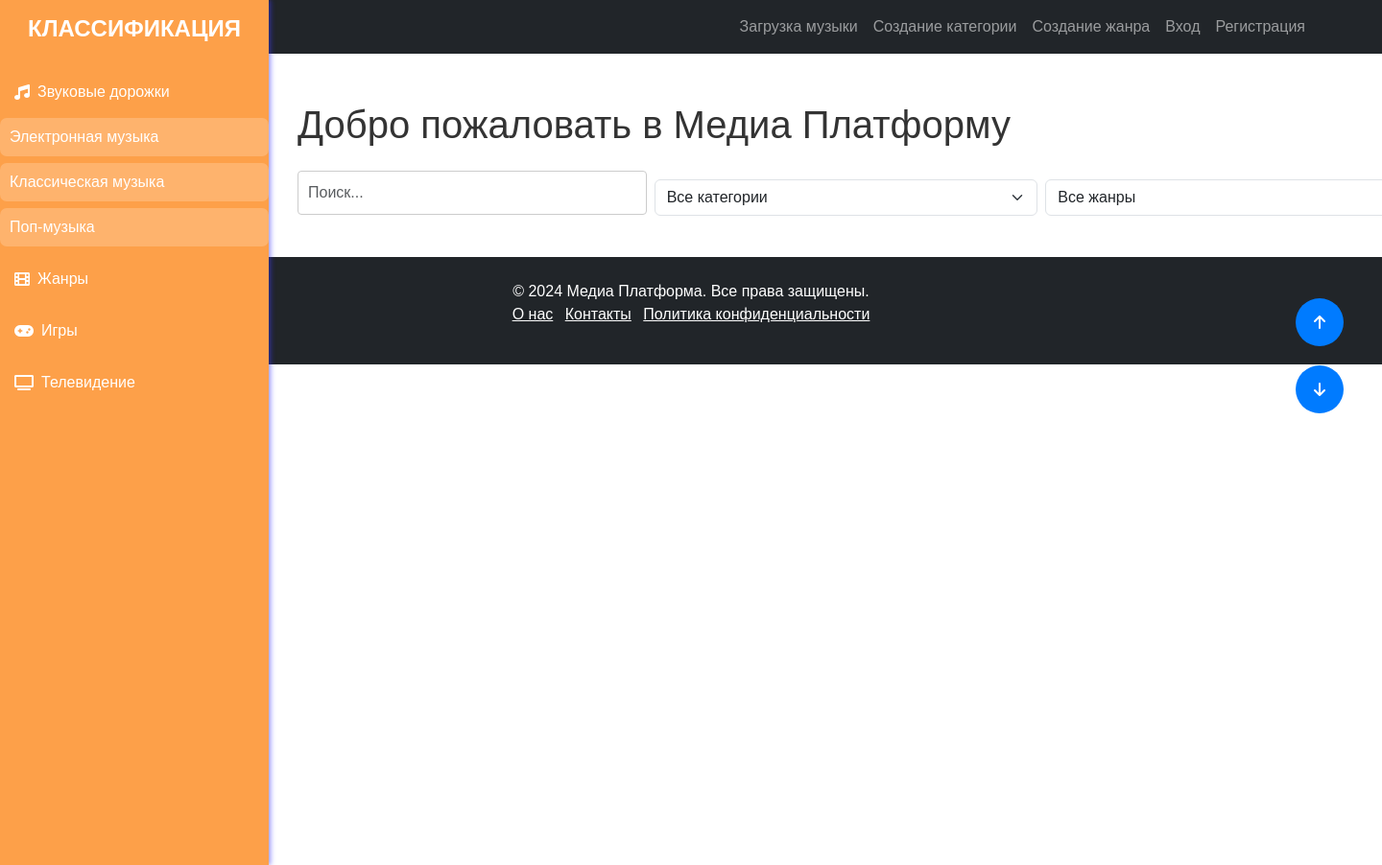
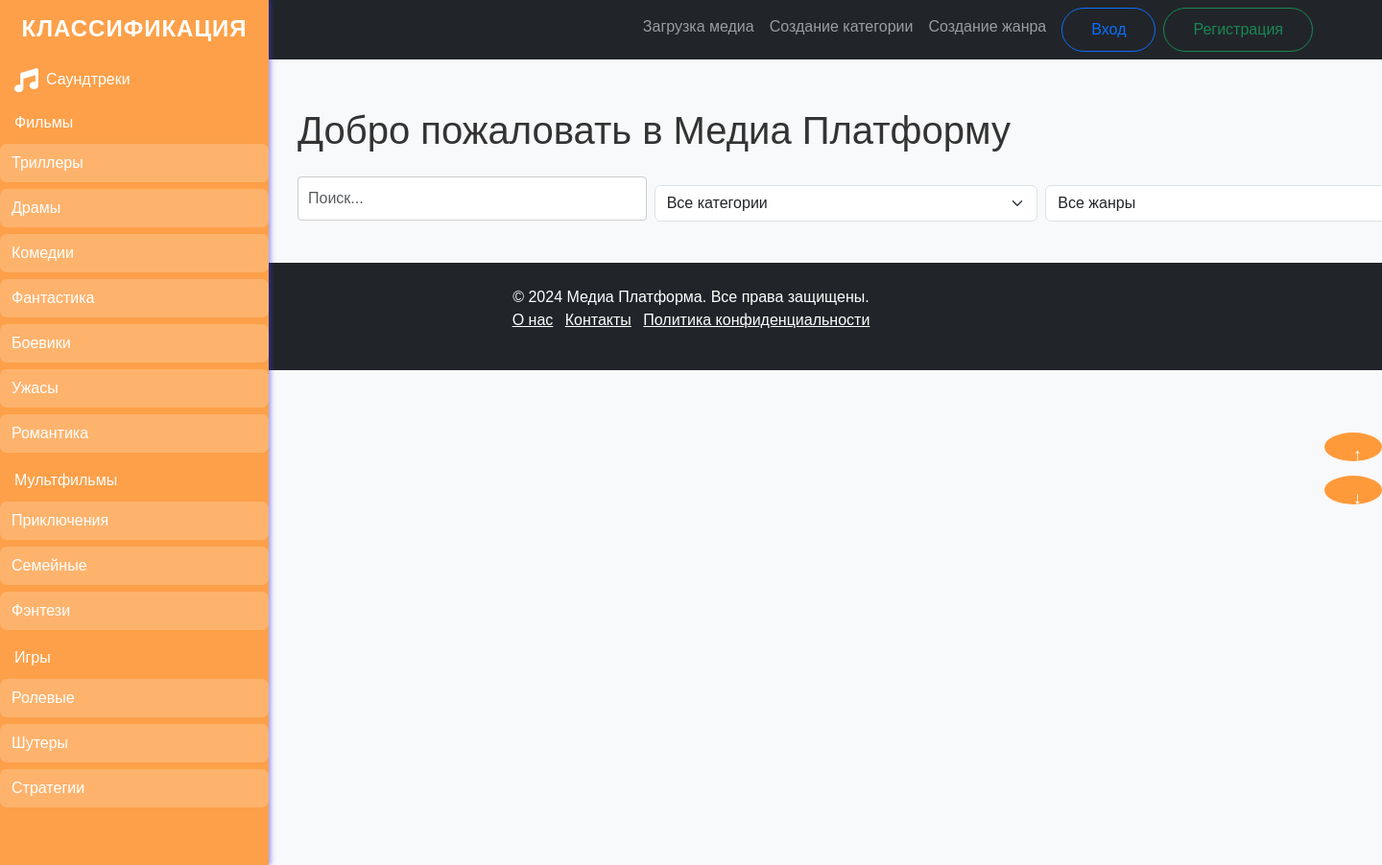
Before and after one commit to QuadDarv1ne/fast_api_media_platform, a Python web app: template templates/index.html in a window 1440 px wide, after a click on "Саундтреки"; the page is wider, and only the part inside the window is pictured. Shown: that part at 96% size. Run offline with Jinja, Linux system fonts and the light colour scheme; the template is opened without the code that fills it, so the values that code supplies are empty.

Commit message:
modified:   app/database.py 	modified:   app/main.py 	modified:   app/models.py 	modified:   requirements.txt 	new file:   templates/auth/login.html 	new file:   templates/auth/register.html 	new file:   templates/auth/reset_password.html 	modified:   templates/base.html 	modified:   templates/index.html

```diff
--- a/app/database.py
+++ b/app/database.py
@@ -1,4 +1,4 @@
-from sqlalchemy import create_engine
+from sqlalchemy import MetaData, create_engine
 from sqlalchemy.ext.declarative import declarative_base
 from sqlalchemy.orm import sessionmaker
 from contextlib import contextmanager
@@ -14,8 +14,12 @@ engine = create_engine(
 
 # Настройка сессии для взаимодействия с базой данных
 SessionLocal = sessionmaker(autocommit=False, autoflush=False, bind=engine)
+<<<<<<< HEAD
 
 # Базовый класс для моделей
+=======
+metadata = MetaData()
+>>>>>>> 5b226d76a19ca7ee0b6f398c970d0a3e1558c542
 Base = declarative_base()
 
 def init_db():
--- a/requirements.txt
+++ b/requirements.txt
@@ -5,3 +5,5 @@ pydantic
 jinja2
 python-multipart
 Flask-Mail
+fastapi-users[sqlalchemy]
+databases
--- a/templates/base.html
+++ b/templates/base.html
@@ -51,11 +51,13 @@
                     <li class="nav-item">
                         <a class="nav-link" href="/create-genre">Создание жанра</a>
                     </li>
+                    <!-- Кнопка для авторизации -->
                     <li class="nav-item">
-                        <a class="nav-link" href="/login">Вход</a>
+                        <a class="btn btn-outline-primary ms-2" href="{{ url_for('login') }}">Вход</a>
                     </li>
+                    <!-- Кнопка для регистрации -->
                     <li class="nav-item">
-                        <a class="nav-link" href="/register">Регистрация</a>
+                        <a class="btn btn-outline-success ms-2" href="{{ url_for('register') }}">Регистрация</a>
                     </li>
                 </ul>
             </div>
--- a/templates/index.html
+++ b/templates/index.html
@@ -11,197 +11,34 @@
     <meta property="og:description" content="Медиа Платформа - слушайте и загружайте любимую музыку.">
     <meta property="og:url" content="{{ request.url }}">
     <link rel="stylesheet" href="/static/css/styles.css" media="print" onload="this.media='all'">
-    <style>
-        /* Цвета */
-        :root {
-            --bg-orange: #ffffff;
-            --text-white: white; /* Белый цвет текста */
-            --link-bg-hover: rgba(255, 255, 255, 0.1); /* Полупрозрачный фон при наведении для ссылок */
-            --button-bg: #007bff;
-            --button-bg-hover: #0056b3;
-            --auth-button-bg: #30e420; /* Зеленый цвет для кнопок */
-            --auth-button-bg-hover: #30e420; /* Темнее зеленый при наведении */
-        }
-
-        /* Общие стили */
-        body {
-            font-family: Arial, sans-serif; /* Установка шрифта */
-            background-color: var(--bg-orange); /* Установка фона */
-        }
-
-        .text-white {
-            color: var(--text-white) !important; /* Белый цвет текста */
-        }
-
-        /* Боковая панель */
-        #sidebar {
-            position: fixed; /* Закрепить боковую панель слева */
-            height: 100vh; /* Высота на всю высоту экрана */
-            overflow-y: auto; /* Прокрутка при необходимости */
-            z-index: 100; /* Слой выше контента */
-            transition: width 0.5s ease; /* Плавное изменение ширины */
-            box-shadow: 2px 0 5px rgba(57, 54, 255, 0.527); /* Тень для боковой панели */
-        }
-
-        /* Стили для ссылок */
-        .link-white {
-            color: var(--text-white); /* Белый цвет ссылок */
-            padding: 15px; /* Отступы для ссылок */
-            text-decoration: none; /* Убираем подчеркивание */
-            display: block; /* Сделаем ссылку блочным элементом */
-            border-radius: 7px; /* Закругленные углы */
-            transition: background-color 0.5s; /* Плавное изменение фона */
-        }
-
-        .link-white:hover {
-            background-color: var(--link-bg-hover); /* Полупрозрачный фон при наведении */
-        }
-
-        /* Стили для вложенного списка */
-        .sublist {
-            list-style-type: none; /* Убираем маркеры */
-            padding: 0; /* Убираем отступы */
-        }
-
-        .sublist li {
-            margin-bottom: 7px; /* Отступ между элементами вложенного списка */
-        }
-
-        .sublist a {
-            background-color: rgba(255, 255, 255, 0.2); /* Фон для вложенных ссылок */
-            border-radius: 7px; /* Закругленные углы для вложенных ссылок */
-            padding: 8px 10px; /* Отступы для вложенных ссылок */
-            transition: background-color 0.3s; /* Плавное изменение фона */
-        }
-
-        .sublist a:hover {
-            background-color: rgba(255, 255, 255, 0.3); /* Изменение фона при наведении */
-        }
-
-        /* Кнопки прокрутки */
-        .scroll-button {
-            position: fixed;
-            right: 20px;
-            bottom: 20px;
-            z-index: 1000;
-            background-color: var(--button-bg);
-            color: var(--text-white);
-            border: none;
-            border-radius: 50%;
-            width: 50px;
-            height: 50px;
-            display: flex;
-            align-items: center;
-            justify-content: center;
-            cursor: pointer;
-            transition: background-color 0.3s, transform 0.3s; /* Плавный переход для фона и трансформации */
-        }
-
-        .scroll-button:hover {
-            background-color: var(--button-bg-hover);
-            transform: scale(1.1); /* Увеличение при наведении */
-        }
-
-        /* Стили для кнопок авторизации и регистрации */
-        .auth-button {
-            background-color: var(--auth-button-bg); /* Зеленый цвет для кнопок */
-            color: var(--text-white);
-            border: none; /* Убираем рамку */
-            border-radius: 5px; /* Закругленные углы */
-            padding: 5px 10px; /* Увеличение отступов для удобства нажатия */
-            text-align: center;
-            transition: background-color 0.3s, transform 0.2s; /* Плавный переход для фона и трансформации */
-            cursor: pointer; /* Указатель мыши при наведении */
-        }
-
-        /* Стили для кнопки при наведении */
-        .auth-button:hover {
-            background-color: var(--auth-button-bg-hover); /* Темнее зеленый при наведении */
-            transform: scale(1.03); /* Увеличение при наведении */
-        }
-
-        /* Если кнопки находятся в контейнере с flex */
-        .auth-buttons-container {
-            display: flex; /* Устанавливаем flex-контейнер */
-            gap: 10px; /* Отступ между кнопками */
-        }
-
-        .auth-button:hover {
-            background-color: var(--auth-button-bg-hover); /* Темнее зеленый при наведении */
-            transform: scale(1.05); /* Увеличение при наведении */
-        }
-
-        /* Центрирование кнопок прокрутки */
-        .scroll-buttons-container {
-            position: fixed;
-            right: 20px; /* Отступ от правого края */
-            top: 50%; /* Центрирование по вертикали */
-            transform: translateY(-50%); /* Центрирование кнопок по вертикали */
-            display: flex; /* Использование flexbox для размещения кнопок */
-            flex-direction: column; /* Расположение кнопок в колонку */
-            gap: 10px; /* Отступ между кнопками */
-        }
-
-        /* Индивидуальные стили для кнопок прокрутки */
-        .scroll-button {
-            background-color: var(--button-bg);
-            color: var(--text-white);
-            border: none;
-            border-radius: 50%;
-            width: 50px;
-            height: 50px;
-            display: flex;
-            align-items: center;
-            justify-content: center;
-            cursor: pointer;
-            transition: background-color 0.3s, transform 0.3s; /* Плавный переход для фона и трансформации */
-        }
-
-        /* Отдельный стиль для кнопки прокрутки вверх */
-        #scroll-up {
-            margin-bottom: 70px; /* Отступ снизу, чтобы расположить кнопку выше */
-        }
-
-        /* Отдельный стиль для кнопки прокрутки вниз */
-        #scroll-down {
-            margin-top: 70px;  /* Уберите это свойство, если хотите использовать gap */
-        }
-
-        .scroll-button:hover {
-            background-color: var(--button-bg-hover);
-            transform: scale(1.1); /* Увеличение при наведении */
-        }
-    </style>
 </head>
 <body>
     <!-- Навигационная панель -->
+    <header>
         <nav class="navbar navbar-expand-lg navbar-dark bg-dark">
             <div class="container">
                 <a class="navbar-brand" href="/">Медиа Платформа</a>
-            <button class="navbar-toggler" type="button" data-bs-toggle="collapse" data-bs-target="#navbarNav" aria-controls="navbarNav" aria-expanded="false" aria-label="Toggle navigation">
+                <button class="navbar-toggler" type="button" data-bs-toggle="collapse" data-bs-target="#navbarNav">
                     <span class="navbar-toggler-icon"></span>
                 </button>
                 <div class="collapse navbar-collapse" id="navbarNav">
                     <ul class="navbar-nav ms-auto">
+                        <li class="nav-item"><a class="nav-link" href="/upload">Загрузка медиа</a></li>
+                        <li class="nav-item"><a class="nav-link" href="/create-category">Создание категории</a></li>
+                        <li class="nav-item"><a class="nav-link" href="/create-genre">Создание жанра</a></li>
+                        <!-- Кнопка для авторизации -->
                         <li class="nav-item">
-                        <a class="nav-link" href="/upload">Загрузка музыки</a>
+                            <a class="btn btn-outline-primary ms-2" href="{{ url_for('login') }}">Вход</a>
                         </li>
+                        <!-- Кнопка для регистрации -->
                         <li class="nav-item">
-                        <a class="nav-link" href="/create-category">Создание категории</a>
-                    </li>
-                    <li class="nav-item">
-                        <a class="nav-link" href="/create-genre">Создание жанра</a>
-                    </li>
-                    <li class="nav-item">
-                        <a class="nav-link" href="/login">Вход</a>
-                    </li>
-                    <li class="nav-item">
-                        <a class="nav-link" href="/register">Регистрация</a>
+                            <a class="btn btn-outline-success ms-2" href="{{ url_for('register') }}">Регистрация</a>
                         </li>
                     </ul>
                 </div>
             </div>
         </nav>
+    </header>
 
     <!-- Основное содержимое -->
     <main id="content" class="container mt-4">
@@ -253,7 +90,7 @@
         </div>
     </main>
 
-    <!-- Боковая панель -->
+    <!-- Sidebar -->
     <nav id="sidebar" class="bg-orange text-white">
         <header class="p-3 text-center">
             <h4 class="text-uppercase fw-bold">Классификация</h4>
@@ -261,78 +98,165 @@
         <ul class="list-unstyled">
             <li>
                 <a href="#soundtrackSubmenu" data-bs-toggle="collapse" class="link-white d-flex align-items-center">
-                    <i class="fas fa-music me-2"></i> Звуковые дорожки
+                    <i class="fas fa-music me-2"></i> <!-- Иконка для категории -->
+                    Саундтреки
                 </a>
-                <ul class="collapse sublist" id="soundtrackSubmenu">
-                    <li><a href="#" class="link-white">Электронная музыка</a></li>
-                    <li><a href="#" class="link-white">Классическая музыка</a></li>
-                    <li><a href="#" class="link-white">Поп-музыка</a></li>
+                <ul class="collapse list-unstyled" id="soundtrackSubmenu">
+                    <li>
+                        <a href="#" class="link-white">Фильмы</a>
+                        <ul class="sublist">
+                            <li><a href="#" class="link-white">Триллеры</a></li>
+                            <li><a href="#" class="link-white">Драмы</a></li>
+                            <li><a href="#" class="link-white">Комедии</a></li>
+                            <li><a href="#" class="link-white">Фантастика</a></li>
+                            <li><a href="#" class="link-white">Боевики</a></li>
+                            <li><a href="#" class="link-white">Ужасы</a></li>
+                            <li><a href="#" class="link-white">Романтика</a></li>
                         </ul>
                     </li>
                     <li>
-                <a href="#genreSubmenu" data-bs-toggle="collapse" class="link-white d-flex align-items-center">
-                    <i class="fas fa-film me-2"></i> Жанры
-                </a>
-                <ul class="collapse sublist" id="genreSubmenu">
-                    <li><a href="#" class="link-white">Комедии</a></li>
-                    <li><a href="#" class="link-white">Драмы</a></li>
+                        <a href="#" class="link-white">Мультфильмы</a>
+                        <ul class="sublist">
                             <li><a href="#" class="link-white">Приключения</a></li>
+                            <li><a href="#" class="link-white">Семейные</a></li>
+                            <li><a href="#" class="link-white">Фэнтези</a></li>
                         </ul>
                     </li>
                     <li>
-                <a href="#gamesSubmenu" data-bs-toggle="collapse" class="link-white d-flex align-items-center">
-                    <i class="fas fa-gamepad me-2"></i> Игры
-                </a>
-                <ul class="collapse sublist" id="gamesSubmenu">
-                    <li><a href="#" class="link-white">Экшены</a></li>
+                        <a href="#" class="link-white">Игры</a>
+                        <ul class="sublist">
                             <li><a href="#" class="link-white">Ролевые</a></li>
-                    <li><a href="#" class="link-white">Приключенческие</a></li>
+                            <li><a href="#" class="link-white">Шутеры</a></li>
+                            <li><a href="#" class="link-white">Стратегии</a></li>
                         </ul>
                     </li>
-            <li>
-                <a href="#tvSubmenu" data-bs-toggle="collapse" class="link-white d-flex align-items-center">
-                    <i class="fas fa-tv me-2"></i> Телевидение
-                </a>
-                <ul class="collapse sublist" id="tvSubmenu">
-                    <li><a href="#" class="link-white">Сериалы</a></li>
-                    <li><a href="#" class="link-white">Документальные</a></li>
                 </ul>
             </li>
         </ul>
     </nav>
 
-    <!-- Центрированная панель кнопок прокрутки -->
-    <div class="scroll-buttons-container">
-        <button class="scroll-button" id="scroll-up" title="Прокрутить вверх">
-            <i class="fas fa-arrow-up"></i>
-        </button>
-        <button class="scroll-button" id="scroll-down" title="Прокрутить вниз">
-            <i class="fas fa-arrow-down"></i>
-        </button>
+    <style>
+        /* Цвета */
+        .bg-orange {
+            background-color: #FF7F50; /* Яркий коралловый цвет для фона */
+        }
+
+        .text-white {
+            color: white !important; /* Белый цвет текста */
+        }
+
+        /* Боковая панель */
+        #sidebar {
+            position: fixed; /* Закрепить боковую панель слева */
+            height: 100vh; /* Высота на всю высоту экрана */
+            overflow-y: auto; /* Прокрутка при необходимости */
+            z-index: 100; /* Слой выше контента */
+            transition: width 0.5s ease; /* Плавное изменение ширины */
+            box-shadow: 2px 0 5px rgba(57, 54, 255, 0.527); /* Тень для боковой панели */
+        }
+
+        .link-white {
+            color: white; /* Белый цвет ссылок */
+            padding: 10px 15px; /* Отступы для ссылок */
+            text-decoration: none; /* Убираем подчеркивание */
+            display: block; /* Сделаем ссылку блочным элементом */
+            border-radius: 7px; /* Закругленные углы */
+            transition: background-color 0.5s; /* Плавное изменение фона */
+            position: relative; /* Для псевдоэлементов */
+        }
+
+        .link-white:hover {
+            background-color: rgba(255, 255, 255, 0.1); /* Полупрозрачный фон при наведении */
+        }
+
+        .collapse ul {
+            padding-left: 0px; /* Отступ для вложенных списков */
+        }
+
+        /* Стили для вложенного списка */
+        .sublist {
+            list-style-type: none; /* Убираем маркеры */
+            padding: 0; /* Убираем отступы */
+        }
+
+        .sublist li {
+            margin-bottom: 7px; /* Отступ между элементами вложенного списка */
+        }
+
+        .sublist a {
+            background-color: rgba(255, 255, 255, 0.2); /* Фон для вложенных ссылок */
+            border-radius: 7px; /* Закругленные углы для вложенных ссылок */
+            padding: 8px 12px; /* Отступы для вложенных ссылок */
+            transition: background-color 0.5s; /* Плавное изменение фона */
+        }
+
+        .sublist a:hover {
+            background-color: rgba(255, 255, 255, 0.4); /* Ярче при наведении */
+        }
+
+        /* Иконки */
+        .fas {
+            font-size: 25px; /* Размер иконок */
+        }
+
+        /* Заголовок */
+        header h4 {
+            font-weight: bold; /* Жирный текст заголовка */
+            letter-spacing: 1px; /* Межбуквенный интервал */
+            margin-bottom: 0px; /* Убираем отступ снизу */
+        }
+    </style>
+
+    <!-- Кнопки прокрутки -->
+    <div id="scrollButtons">
+        <button id="scrollUp" class="btn btn-secondary">↑</button>
+        <button id="scrollDown" class="btn btn-secondary">↓</button>
     </div>
 
     <!-- Подключение футера -->
     {% include 'layouts/footer.html' %}
 
-    <!-- Подключение JavaScript для Bootstrap и прокрутки -->
     <script src="https://cdn.jsdelivr.net/npm/bootstrap@5.3.3/dist/js/bootstrap.bundle.min.js"></script>
     <script>
-        // Прокрутка страницы вверх
-        document.getElementById('scroll-up').addEventListener('mousedown', function() {
-            const scrollInterval = setInterval(function() {
-                window.scrollBy(0, -100); // Прокрутка на 50 пикселей вверх
-            }, 100);
-            document.getElementById('scroll-up').addEventListener('mouseup', () => clearInterval(scrollInterval));
-            document.getElementById('scroll-up').addEventListener('mouseleave', () => clearInterval(scrollInterval));
+        // Функция для плавной прокрутки
+        function smoothScroll(direction) {
+            const distance = window.innerHeight * (direction === 'up' ? -1 : 1);
+            window.scrollBy({ top: distance, behavior: 'smooth' });
+        }
+
+        // Обработка нажатий на кнопки
+        let scrollInterval;
+        let isScrolling = false; // Флаг для отслеживания состояния прокрутки
+
+        function startScrolling(direction) {
+            if (!isScrolling) {
+                isScrolling = true;
+                scrollInterval = setInterval(() => smoothScroll(direction), 100); // Прокрутка каждые 100 мс
+            }
+        }
+
+        function stopScrolling() {
+            clearInterval(scrollInterval);
+            isScrolling = false; // Сброс флага при остановке прокрутки
+        }
+
+        // Установка событий для кнопок прокрутки
+        document.getElementById('scrollUp').addEventListener('mousedown', () => startScrolling('up'));
+        document.getElementById('scrollUp').addEventListener('mouseup', stopScrolling);
+        document.getElementById('scrollUp').addEventListener('mouseleave', stopScrolling); // Остановить прокрутку при уходе курсора
+        document.getElementById('scrollUp').addEventListener('click', function(event) {
+            if (!isScrolling) { // Проверка, не происходит ли прокрутка
+                smoothScroll('up'); // Выполнить однократную прокрутку
+            }
         });
 
-        // Прокрутка страницы вниз
-        document.getElementById('scroll-down').addEventListener('mousedown', function() {
-            const scrollInterval = setInterval(function() {
-                window.scrollBy(0, 100); // Прокрутка на 50 пикселей вниз
-            }, 100);
-            document.getElementById('scroll-down').addEventListener('mouseup', () => clearInterval(scrollInterval));
-            document.getElementById('scroll-down').addEventListener('mouseleave', () => clearInterval(scrollInterval));
+        document.getElementById('scrollDown').addEventListener('mousedown', () => startScrolling('down'));
+        document.getElementById('scrollDown').addEventListener('mouseup', stopScrolling);
+        document.getElementById('scrollDown').addEventListener('mouseleave', stopScrolling); // Остановить прокрутку при уходе курсора
+        document.getElementById('scrollDown').addEventListener('click', function(event) {
+            if (!isScrolling) { // Проверка, не происходит ли прокрутка
+                smoothScroll('down'); // Выполнить однократную прокрутку
+            }
         });
 
         // Функция для загрузки данных
```
Also changed, not shown: app/main.py (+35 -9 lines), app/models.py (+10 -3 lines), templates/auth/login.html (added, +25 -0 lines), templates/auth/register.html (added, +26 -0 lines), templates/auth/reset_password.html (added, +18 -0 lines). Lines whose indentation alone changed are shown as unchanged.
